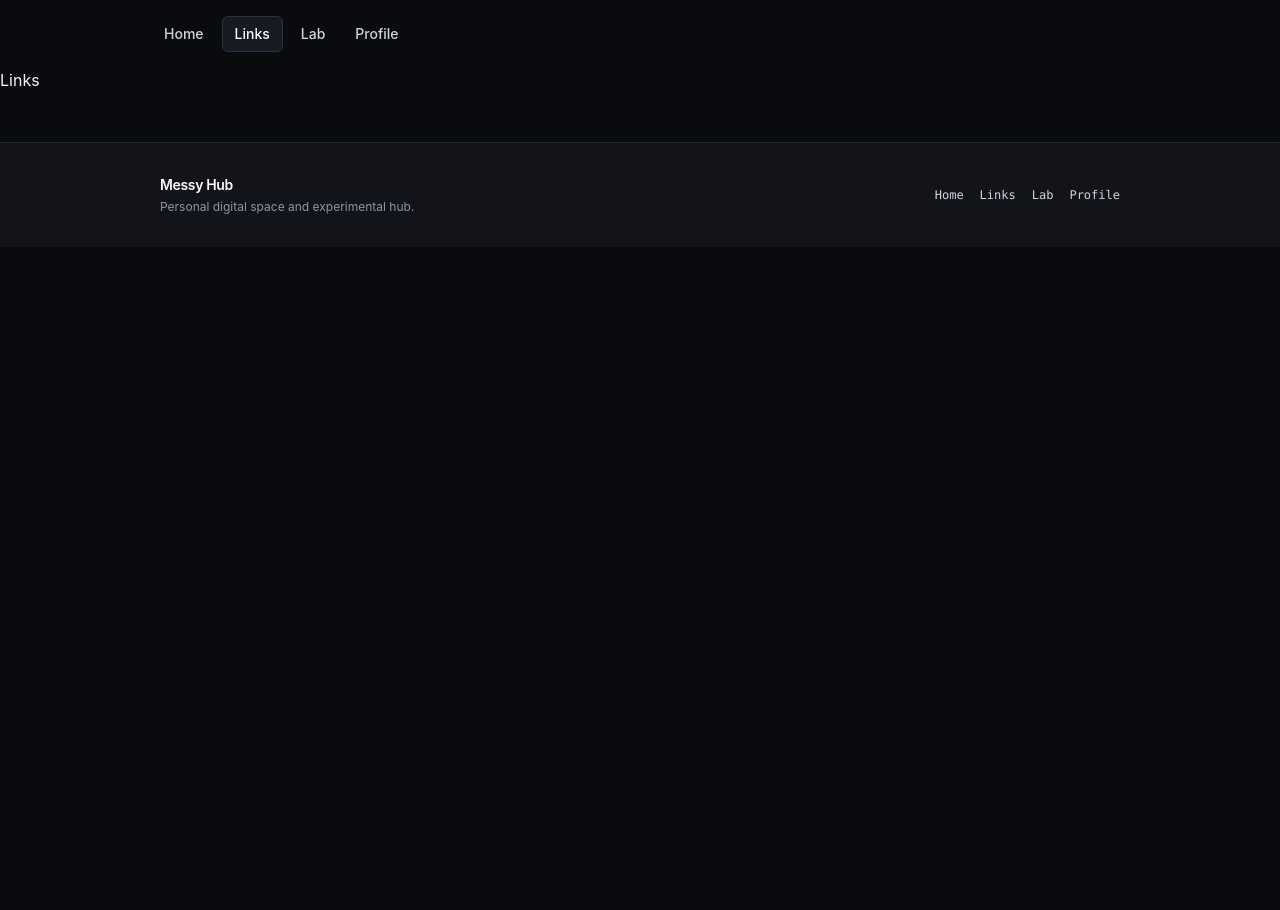
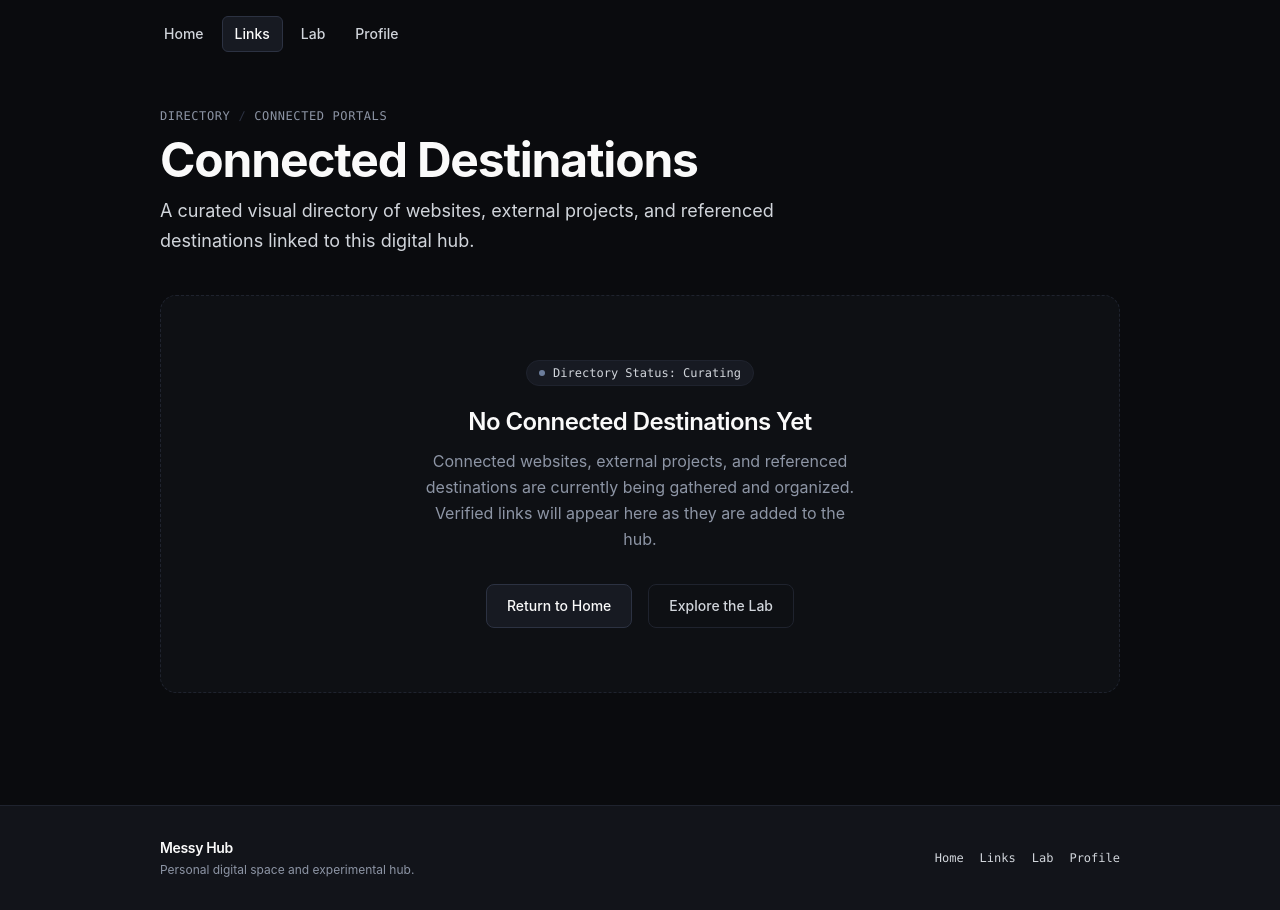
Before and after one commit to hochausy05/messy-hub, a Next.js app: page /links in a window 1280 px wide. Before the commit the page ends 800 px from the top, so only its background shows below. Built offline with nearby package versions, Linux system fonts and the light colour scheme.

Commit message:
feat: build links visual directory

```diff
--- a/src/app/links/page.tsx
+++ b/src/app/links/page.tsx
@@ -1,3 +1,24 @@
+import type { Metadata } from "next";
+
+import { SectionFrame } from "@/src/components/ui/section-frame";
+import { LinksHeader } from "@/src/components/sections/links/links-header";
+import { LinksDirectory } from "@/src/components/sections/links/links-directory";
+
+export const metadata: Metadata = {
+  title: "Links — Messy Hub",
+  description:
+    "Curated visual directory of connected websites, external projects, and referenced destinations.",
+};
+
 export default function LinksPage() {
-  return <h1>Links</h1>;
+  return (
+    <div className="flex flex-col gap-10 sm:gap-14 lg:gap-16 pb-12 sm:pb-16 pt-6 sm:pt-10">
+      <SectionFrame>
+        <div className="flex flex-col gap-8 sm:gap-10">
+          <LinksHeader />
+          <LinksDirectory />
+        </div>
+      </SectionFrame>
+    </div>
+  );
 }
--- /dev/null
+++ b/src/components/sections/links/links-directory.tsx
@@ -0,0 +1,38 @@
+import { DestinationCard } from "@/src/components/ui/destination-card";
+import { LinksEmptyState } from "./links-empty-state";
+import { linkDestinations } from "@/src/content/links";
+import type { LinkDestination } from "@/src/types/content";
+
+export function LinksDirectory() {
+  const allDestinations: readonly LinkDestination[] = linkDestinations;
+  // Only display published destinations (or items without an explicit draft status)
+  const approvedDestinations = allDestinations.filter(
+    (item) => item.status !== "draft"
+  );
+
+  if (approvedDestinations.length === 0) {
+    return <LinksEmptyState />;
+  }
+
+  return (
+    <section aria-labelledby="directory-heading" className="flex flex-col gap-6">
+      <div className="flex items-center justify-between border-b border-[var(--border-subtle)] pb-3">
+        <h2
+          id="directory-heading"
+          className="font-mono text-xs font-medium uppercase tracking-wider text-[var(--text-muted)]"
+        >
+          All Destinations ({approvedDestinations.length})
+        </h2>
+        <span className="font-mono text-xs text-[var(--text-muted)]">
+          Index 01 &ndash; {String(approvedDestinations.length).padStart(2, "0")}
+        </span>
+      </div>
+
+      <div className="grid grid-cols-1 gap-6 md:grid-cols-2 lg:grid-cols-3">
+        {approvedDestinations.map((destination) => (
+          <DestinationCard key={destination.id} destination={destination} />
+        ))}
+      </div>
+    </section>
+  );
+}
--- /dev/null
+++ b/src/components/sections/links/links-empty-state.tsx
@@ -0,0 +1,40 @@
+import Link from "next/link";
+
+export function LinksEmptyState() {
+  return (
+    <div className="flex flex-col items-center justify-center rounded-2xl border border-dashed border-[var(--border-subtle)] bg-[var(--surface-base)]/60 px-6 py-12 text-center sm:px-12 sm:py-16">
+      <div className="inline-flex items-center gap-2 rounded-full border border-[var(--border-subtle)] bg-[var(--surface-raised)] px-3 py-1 font-mono text-xs text-[var(--text-secondary)]">
+        <span
+          className="h-1.5 w-1.5 rounded-full bg-[var(--border-focus)] animate-pulse"
+          aria-hidden="true"
+        />
+        <span>Directory Status: Curating</span>
+      </div>
+
+      <h2 className="mt-5 text-xl font-semibold tracking-tight text-[var(--text-primary)] sm:text-2xl">
+        No Connected Destinations Yet
+      </h2>
+
+      <p className="mt-2.5 max-w-md text-sm leading-relaxed text-[var(--text-muted)] sm:text-base">
+        Connected websites, external projects, and referenced destinations are
+        currently being gathered and organized. Verified links will appear here
+        as they are added to the hub.
+      </p>
+
+      <div className="mt-8 flex flex-wrap items-center justify-center gap-4">
+        <Link
+          href="/"
+          className="inline-flex min-h-[44px] items-center justify-center rounded-lg border border-[var(--border-default)] bg-[var(--surface-raised)] px-5 py-2.5 text-sm font-medium text-[var(--text-primary)] transition-colors duration-150 hover:border-[var(--border-focus)] hover:text-[var(--border-focus)] focus-visible:outline-none focus-visible:ring-2 focus-visible:ring-[var(--border-focus)] focus-visible:ring-offset-2 focus-visible:ring-offset-[var(--surface-base)]"
+        >
+          Return to Home
+        </Link>
+        <Link
+          href="/lab"
+          className="inline-flex min-h-[44px] items-center justify-center rounded-lg border border-[var(--border-subtle)] px-5 py-2.5 text-sm font-medium text-[var(--text-secondary)] transition-colors duration-150 hover:border-[var(--border-default)] hover:text-[var(--text-primary)] focus-visible:outline-none focus-visible:ring-2 focus-visible:ring-[var(--border-focus)] focus-visible:ring-offset-2 focus-visible:ring-offset-[var(--surface-base)]"
+        >
+          Explore the Lab
+        </Link>
+      </div>
+    </div>
+  );
+}
--- /dev/null
+++ b/src/components/sections/links/links-header.tsx
@@ -0,0 +1,20 @@
+export function LinksHeader() {
+  return (
+    <header className="flex flex-col gap-3">
+      <div className="flex items-center gap-2 font-mono text-xs font-medium uppercase tracking-wider text-[var(--text-muted)]">
+        <span>Directory</span>
+        <span aria-hidden="true" className="text-[var(--border-default)]">/</span>
+        <span>Connected Portals</span>
+      </div>
+
+      <h1 className="text-3xl font-bold tracking-tight text-[var(--text-primary)] sm:text-4xl lg:text-5xl">
+        Connected Destinations
+      </h1>
+
+      <p className="max-w-2xl text-base leading-relaxed text-[var(--text-secondary)] sm:text-lg">
+        A curated visual directory of websites, external projects, and referenced
+        destinations linked to this digital hub.
+      </p>
+    </header>
+  );
+}
--- /dev/null
+++ b/src/components/ui/destination-card.tsx
@@ -0,0 +1,108 @@
+import Link from "next/link";
+import type { LinkDestination } from "@/src/types/content";
+
+type DestinationCardProps = {
+  destination: LinkDestination;
+  className?: string;
+};
+
+export function DestinationCard({
+  destination,
+  className = "",
+}: DestinationCardProps) {
+  const { title, description, href, kind, category } = destination;
+  const isExternal = kind === "external";
+
+  const linkContent = (
+    <>
+      <span>{isExternal ? "Visit Destination" : "Explore Route"}</span>
+      <span
+        aria-hidden="true"
+        className="transition-transform duration-150 group-hover:translate-x-0.5"
+      >
+        {isExternal ? "↗" : "→"}
+      </span>
+      {isExternal ? (
+        <span className="sr-only"> (opens in a new tab)</span>
+      ) : null}
+    </>
+  );
+
+  const linkClasses =
+    "inline-flex min-h-[44px] items-center gap-2 text-sm font-medium text-[var(--text-primary)] transition-colors duration-150 hover:text-[var(--border-focus)] focus-visible:outline-none focus-visible:ring-2 focus-visible:ring-[var(--border-focus)] focus-visible:ring-offset-2 focus-visible:ring-offset-[var(--surface-base)] rounded-md";
+
+  return (
+    <article
+      className={`group relative flex flex-col justify-between rounded-xl border border-[var(--border-subtle)] bg-[var(--surface-base)] p-6 transition-colors duration-150 hover:border-[var(--border-default)] hover:bg-[var(--surface-raised)] sm:p-7 ${className}`}
+    >
+      <div className="flex flex-col gap-4">
+        {/* Destination Metadata Header */}
+        <div className="flex flex-wrap items-center justify-between gap-2 font-mono text-xs">
+          {category ? (
+            <span className="rounded border border-[var(--border-subtle)] bg-[var(--surface-raised)] px-2 py-0.5 text-[11px] text-[var(--text-secondary)] tracking-wider">
+              {category}
+            </span>
+          ) : (
+            <span className="text-[11px] text-[var(--text-muted)] tracking-wider uppercase">
+              Directory Item
+            </span>
+          )}
+
+          {/* Visual distinction for Internal vs External — visible without hover */}
+          {isExternal ? (
+            <span className="inline-flex items-center gap-1.5 rounded border border-[var(--border-default)] bg-[var(--surface-base)] px-2 py-0.5 text-[11px] font-medium text-[var(--text-secondary)]">
+              <span
+                className="h-1.5 w-1.5 rounded-full bg-[var(--border-focus)]"
+                aria-hidden="true"
+              />
+              External Site
+            </span>
+          ) : (
+            <span className="inline-flex items-center gap-1.5 rounded border border-[var(--border-subtle)] bg-[var(--surface-base)] px-2 py-0.5 text-[11px] text-[var(--text-muted)]">
+              <span
+                className="h-1.5 w-1.5 rounded-full bg-[var(--text-muted)]"
+                aria-hidden="true"
+              />
+              Internal Route
+            </span>
+          )}
+        </div>
+
+        {/* Title & Description */}
+        <div>
+          <h3 className="text-xl font-semibold tracking-tight text-[var(--text-primary)] transition-colors group-hover:text-[var(--border-focus)] sm:text-2xl">
+            {title}
+          </h3>
+          {description ? (
+            <p className="mt-2.5 text-sm leading-relaxed text-[var(--text-muted)] sm:text-base">
+              {description}
+            </p>
+          ) : null}
+        </div>
+      </div>
+
+      {/* Navigation Action */}
+      <div className="mt-6 pt-4 border-t border-[var(--border-subtle)]">
+        {isExternal ? (
+          <a
+            href={href}
+            target="_blank"
+            rel="noreferrer noopener"
+            className={linkClasses}
+            aria-label={`${title} (External site, opens in a new tab)`}
+          >
+            {linkContent}
+          </a>
+        ) : (
+          <Link
+            href={href}
+            className={linkClasses}
+            aria-label={`${title} (Internal route)`}
+          >
+            {linkContent}
+          </Link>
+        )}
+      </div>
+    </article>
+  );
+}
```
Also changed, not shown: 2 other files (tests, documents, lock files or other folders).
